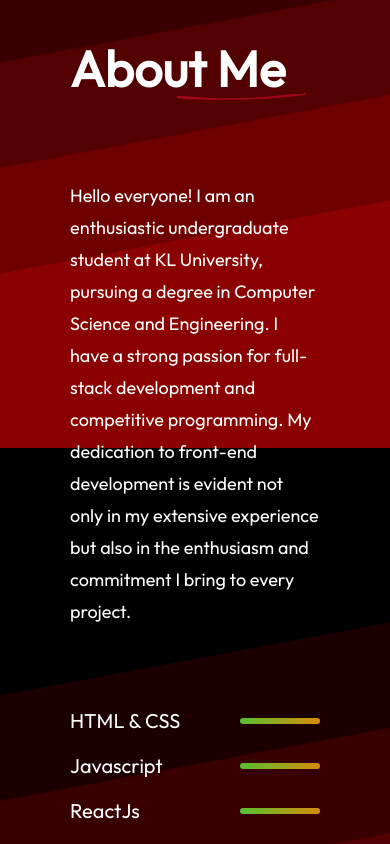
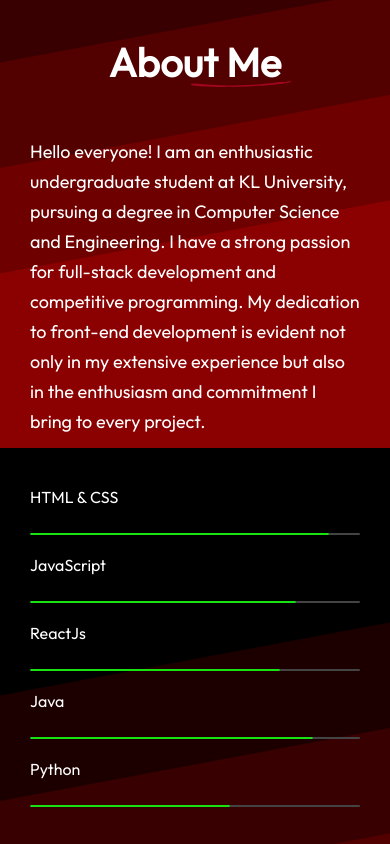
Before and after one commit to Naveen14321432/portfolio-react, a React (Vite) app: page / in a window 390 px wide. Shown: the part 1240-2084 px from the top of the page. Built offline with nearby package versions, Linux system fonts and the light colour scheme.

Commit message:
Modified About.css

```diff
--- a/src/components/about/About.css
+++ b/src/components/about/About.css
@@ -1,84 +1,102 @@
-.about{
+.about {
     display: flex;
     flex-direction: column;
     align-items: center;
-    justify-content: center;
+    margin: 80px 170px;
     gap: 80px;
-    margin: 80px 170px;
   }
 
-.about-title{
+  .about-title {
     position: relative;
   }
 
-.about-title h1{
+  .about-title h1 {
     padding: 0px 30px;
     font-size: 80px;
     font-weight: 600;
   }
 
-.about-title img{
+  .about-title img {
     position: absolute;
     bottom: 0;
     right: 0;
     z-index: -1;
   }
 
-.about-sections{
+  .about-sections {
     display: flex;
     gap: 80px;
   }
 
-.about-right{
+  .about-left img {
+    width: 300px;
+  }
+
+  .about-right {
     display: flex;
     flex-direction: column;
-    gap: 80px;
+    gap: 40px;
   }
 
-.about-para{
+  .about-para {
+    font-size: 24px;
+    font-weight: 500;
+    line-height: 36px;
+  }
+
+  .about-skills {
     display: flex;
     flex-direction: column;
     gap: 20px;
-    font-size: 24px;
+    width: 100%;
+  }
+
+  .about-skill {
+    display: flex;
+    align-items: center;
+    gap: 20px;
+  }
+
+  .about-skill p {
+    width: 150px;
+    font-size: 20px;
     font-weight: 500;
   }
 
-.about-skills{
-    display: flex;
-    flex-direction: column;
-    gap: 20px;
+  .skill-bar-container {
+    flex: 1;
+    background-color: #333;
+    border-radius: 50px;
+    overflow: hidden;
+    height: 10px;
+    position: relative;
   }
 
-.about-skill{
-    display: flex;
-    gap: 50px;
-    align-items: center;
-    transition: 0.3s;
+  .skill-bar {
+    height: 100%;
+    background: linear-gradient(264deg, #df8908 -5.09%, #15da46 150.28%);
+    border-radius: 50px;
+    position: relative;
+    transition: width 1s ease-in-out;
   }
 
-.about-skill p{
-    min-width: 150px;
-    font-size: 24px;
-    font-weight: 500;
+  .skill-bar span {
+    position: absolute;
+    right: 10px;
+    top: -25px;
+    font-size: 14px;
+    color: #fff;
+    font-weight: bold;
   }
 
-.about-skill hr{
-    outline: none;
-    border: none;
-    width: 50%;
-    height: 8px;
-    border-radius: 50px;
-    background: linear-gradient(264deg, #DF8908 -5.09%, #15da46 150.28%);
-}
-
-.about-achievements{
+  .about-achievements {
     display: flex;
     width: 100%;
     justify-content: space-around;
     margin-bottom: 80px;
   }
 
-.about-achievement{
+  .about-achievement {
     display: flex;
     flex-direction: column;
     align-items: center;
@@ -86,7 +104,7 @@
     transition: 0.5s;
   }
 
-.about-achievement h1{
+  .about-achievement h1 {
     font-size: 60px;
     font-weight: 700;
     background: linear-gradient(264deg, #DF8908 -5.09%, #15da46 150.28%);
@@ -95,78 +113,107 @@
     -webkit-text-fill-color: transparent;
   }
 
-.about-achievement p{
+  .about-achievement p {
     font-size: 22px;
     font-weight: 500;
   }
 
-.about-skill:hover{
+  .about-skill:hover {
     transform: scale(1.05);
     transition: 0.3s;
   }
 
-.about-achievement:hover{
+  .about-achievement:hover {
     transform: scale(1.12);
-    transition: 0.5s;
   }
 
-@media(max-width:768px){
-    .about{
-        gap: 80px;
-        margin: 50px 70px;
-        align-items: start;
+  @media (max-width: 768px) {
+    .about {
+      margin: 50px 30px;
+      gap: 50px;
     }
 
-    .about-title h1{
-        font-size: 50px;
+    .about-title h1 {
+      font-size: 40px;
       padding: 0;
     }
 
-    .about-title img{
-        width: 130px;
-        right: -20px;
+    .about-title img {
+      width: 100px;
+      right: -10px;
     }
 
-    .about-sections{
+    .about-sections {
       flex-direction: column;
+      gap: 40px;
     }
 
-    .about-left{
+    .about-left {
       display: none;
     }
 
-    .about-para{
+    .about-para {
       font-size: 18px;
-        line-height: 32px;
+      line-height: 30px;
     }
 
-    .about-skill{
-        gap: 20px;
-        align-items: center;
+    .about-skill {
+      display: flex;
+      flex-direction: column;
+      align-items: flex-start;
     }
 
-    .about-skill p{
-        font-size: 20px;
+    .about-skills {
+        display: flex;
+        flex-direction: column;
+        gap: 20px;
+        margin-top: 20px;
+        margin: 10px 0;
       }
 
-    .about-skill hr{
-        height: 6px;
+
+    .about-skill p {
+      font-size: 16px;
+      margin-bottom: 6px;
     }
 
-    .about-achievements{
-        justify-content: space-between;
+    .skill-bar-container {
+        width: 100%;
+        max-width: 400px;
+        background-color: #444;
+        border-radius: 50px;
+        overflow: hidden;
+        height: 20px;
+        position: relative;
       }
 
-    .about-achievement{
-        gap: 10px;
+      .skill-bar {
+        border: 1px solid rgb(23, 227, 16);
       }
 
-    .about-achievement h1{
-        font-size: 34px;
-        font-weight: 700;
+    .skill-bar span {
+        position: absolute;
+        right: 10px;
+        top: -22px;
+        font-size: 12px;
+        color: white;
     }
 
-    .about-achievement p{
+    .about-achievements {
+      flex-direction: column;
+      align-items: center;
+      gap: 30px;
+    }
+
+    .about-achievements hr {
+      display: none;
+    }
+
+    .about-achievement h1 {
+      font-size: 34px;
+    }
+
+    .about-achievement p {
       text-align: center;
       font-size: 16px;
     }
--- a/src/components/about/About.jsx
+++ b/src/components/about/About.jsx
@@ -1,32 +1,53 @@
-//import React from 'react'
 import './About.css';
 import theme_pattern from '../../assets/theme_pattern.svg';
-import profile_img from '../../assets/about_profile.svg'
+import profile_img from '../../assets/about_profile.svg';
 
 const About = () => {
+  const skills = [
+    { name: "HTML & CSS", level: "90%" },
+    { name: "JavaScript", level: "80%" },
+    { name: "ReactJs", level: "75%" },
+    { name: "Java", level: "85%" },
+    { name: "Python", level: "60%" }
+  ];
+
   return (
-    <div id='about' className='about'>
+    <div id="about" className="about">
       <div className="about-title">
         <h1>About Me</h1>
-        <img src={theme_pattern} alt=''/>
+        <img src={theme_pattern} alt="theme" />
       </div>
+
       <div className="about-sections">
         <div className="about-left">
-            <img src={profile_img} alt=''/>
+          <img src={profile_img} alt="profile" />
         </div>
         <div className="about-right">
           <div className="about-para">
-                <p>Hello everyone! I am an enthusiastic undergraduate student at KL University, pursuing a degree in Computer Science and Engineering. I have a strong passion for full-stack development and competitive programming. My dedication to front-end development is evident not only in my extensive experience but also in the enthusiasm and commitment I bring to every project.</p>
+            <p>
+              Hello everyone! I am an enthusiastic undergraduate student at KL University,
+              pursuing a degree in Computer Science and Engineering. I have a strong passion
+              for full-stack development and competitive programming. My dedication to
+              front-end development is evident not only in my extensive experience but also
+              in the enthusiasm and commitment I bring to every project.
+            </p>
           </div>
+
           <div className="about-skills">
-                <div className="about-skill"><p>HTML & CSS</p><hr style={{width: "50%"}} /></div>
-                <div className="about-skill"><p>Javascript</p><hr style={{width: "70%"}} /></div>
-                <div className="about-skill"><p>ReactJs</p><hr style={{width: "60%"}} /></div>
-                <div className="about-skill"><p>Java</p><hr style={{width: "80%"}} /></div>
-                <div className="about-skill"><p>Python</p><hr style={{width: "30%"}} /></div>
+            {skills.map((skill, index) => (
+              <div key={index} className="about-skill">
+                <p>{skill.name}</p>
+                <div className="skill-bar-container">
+                  <div className="skill-bar" style={{ width: skill.level }}>
+                    {/* <span>{skill.level}</span> */}
                   </div>
                 </div>
               </div>
+            ))}
+          </div>
+        </div>
+      </div>
+
       <div className="about-achievements">
         <div className="about-achievement">
           <h1>2+</h1>
@@ -44,7 +65,7 @@ const About = () => {
         </div>
       </div>
     </div>
-  )
-}
+  );
+};
 
-export default About
+export default About;
--- a/src/components/navbar/Navbar.css
+++ b/src/components/navbar/Navbar.css
@@ -67,7 +67,7 @@
     .nav-mob-open{
         display: block;
         position: fixed;
-        right: 30px;
+        right: 10px;
     }
 
     .nav-mob-close{
```
Lines whose indentation alone changed are shown as unchanged.
